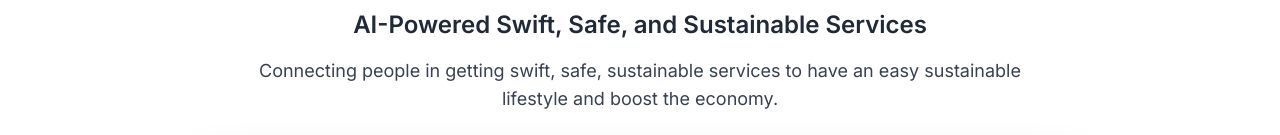
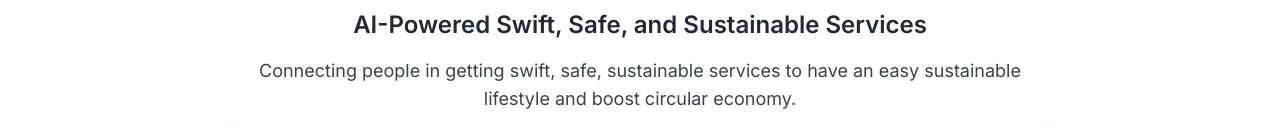
Before and after one commit to satyam3196/sprin7-website, a Next.js app: page / in a window 1280 px wide. Shown: the part 191-326 px from the top of the page. Built offline with nearby package versions, Linux system fonts and the light colour scheme.

Commit message:
Home page modified

```diff
--- a/app/layout.tsx
+++ b/app/layout.tsx
@@ -9,12 +9,12 @@ const inter = Inter({ subsets: ['latin'] })
 export const metadata: Metadata = {
   metadataBase: new URL(process.env.NEXT_PUBLIC_METADATA_BASE || 'https://sprin7.com'),
   title: 'AI-Powered Swift, Safe, and Sustainable Services',
-  description: 'Connecting people in getting swift, safe, sustainable services to have an easy sustainable lifestyle and boost the economy.',
+  description: 'Connecting people in getting swift, safe, sustainable services to have an easy sustainable lifestyle and boost circular economy.',
   keywords: 'sprin7, sustainable delivery, eco-friendly delivery, carbon neutral delivery, green logistics, sustainable marketplace, AI delivery service, zero emission delivery',
   authors: [{ name: 'Newmint Technologies Ltd' }],
   openGraph: {
     title: 'AI-Powered Swift, Safe, and Sustainable Services',
-    description: 'Connecting people in getting swift, safe, sustainable services to have an easy sustainable lifestyle and boost the economy.',
+    description: 'Connecting people in getting swift, safe, sustainable services to have an easy sustainable lifestyle and boost circular economy.',
     url: 'https://sprin7.com',
     siteName: 'Sprin7',
     images: [
@@ -31,7 +31,7 @@ export const metadata: Metadata = {
   twitter: {
     card: 'summary_large_image',
     title: 'AI-Powered Swift, Safe, and Sustainable Services',
-    description: 'Connecting people in getting swift, safe, sustainable services to have an easy sustainable lifestyle and boost the economy.',
+    description: 'Connecting people in getting swift, safe, sustainable services to have an easy sustainable lifestyle and boost circular economy.',
     images: ['https://sprin7.com/sprin7_svg.jpg'],
   },
   robots: {
--- a/app/pages/home.tsx
+++ b/app/pages/home.tsx
@@ -55,7 +55,7 @@ export default function Home() {
                   variants={fadeInUp}
                   className="text-lg text-gray-700 max-w-3xl"
                 >
-                  Connecting people in getting swift, safe, sustainable services to have an easy sustainable lifestyle and boost the economy.
+                  Connecting people in getting swift, safe, sustainable services to have an easy sustainable lifestyle and boost circular economy.
                 </motion.p>
               </div>
 
```
